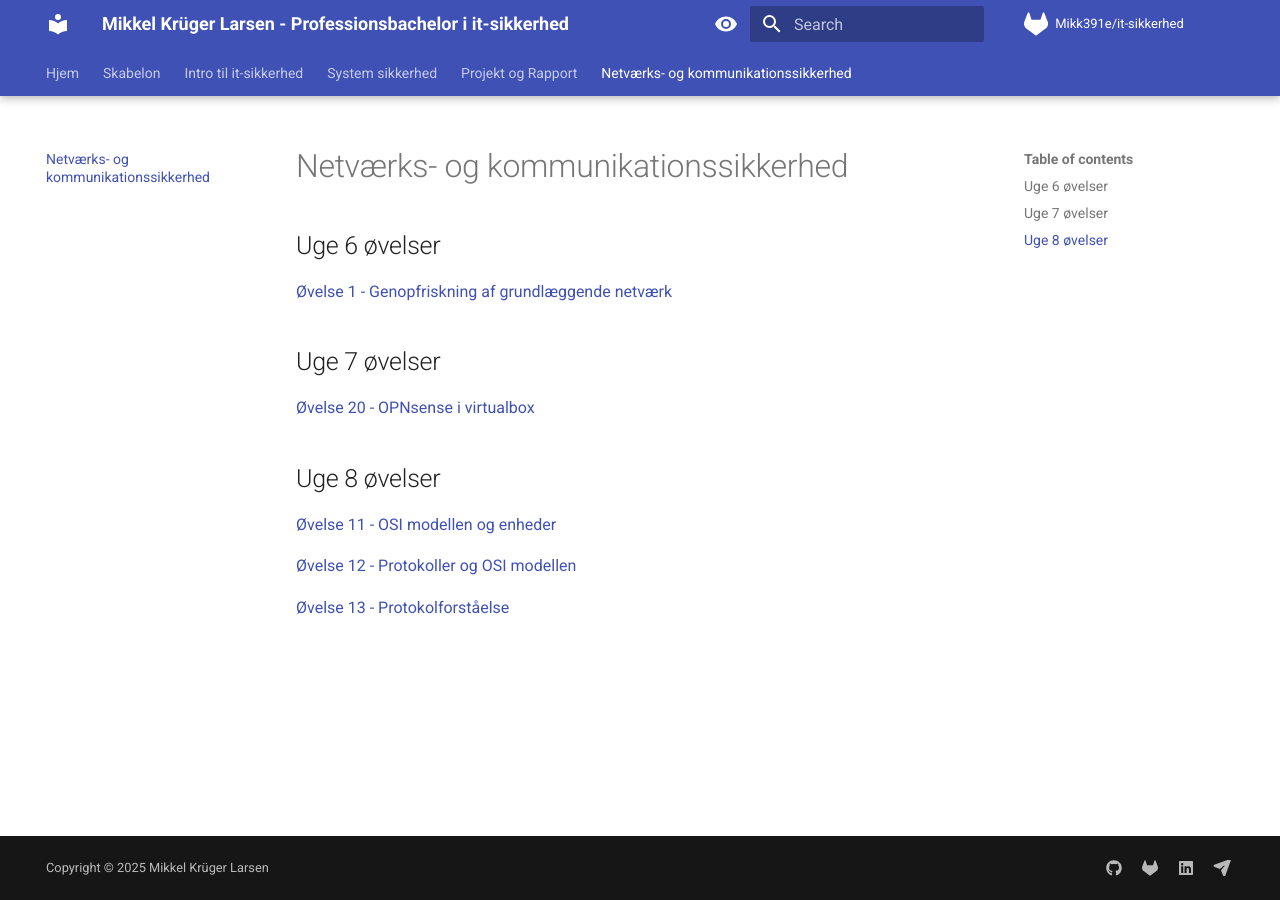
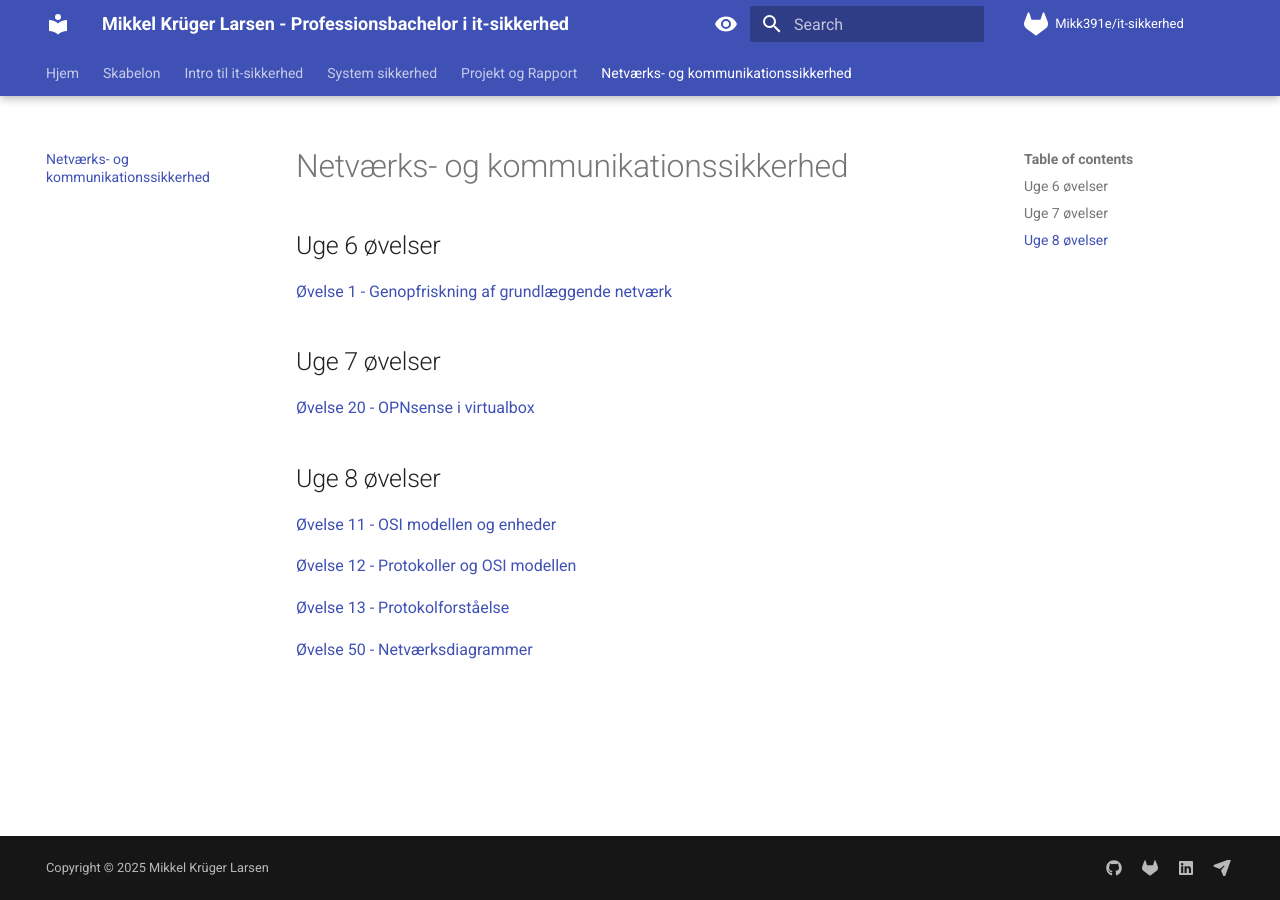
Before and after one commit to Mikk391e/it-sikkerhed, an MkDocs documentation site: the page built from my-project/pages/docs/NetværksSikkerhed.md, in a window 1280 px wide. Built offline with MkDocs 1.6.1 and Material for MkDocs 9.7.7, drawn with Linux system fonts in a browser that asks for light colours; comment, search, counter and statistics services are not loaded.

Commit message:
Tried to renamge week 8 folder and readded navigation

```diff
--- a/my-project/pages/docs/NetværksSikkerhed.md
+++ b/my-project/pages/docs/NetværksSikkerhed.md
@@ -10,8 +10,10 @@
 
 ## Uge 8 øvelser
 
-[Øvelse 11 - OSI modellen og enheder](Exercises/Netsec/Uge%208/Øvelse11.md)
+[Øvelse 11 - OSI modellen og enheder](Exercises/Netsec/Uge8/Øvelse11.md)
 
-[Øvelse 12 - Protokoller og OSI modellen](Exercises/Netsec/Uge%208/Øvelse12.md)
+[Øvelse 12 - Protokoller og OSI modellen](Exercises/Netsec/Uge8/Øvelse12.md)
 
-[Øvelse 13 - Protokolforståelse](Exercises/Netsec/Uge%208/Øvelse13.md)
+[Øvelse 13 - Protokolforståelse](Exercises/Netsec/Uge8/Øvelse13.md)
+
+[Øvelse 50 - Netværksdiagrammer](Exercises/Netsec/Uge8/Øvelse50.md)
```
Also changed, not shown: my-project/pages/docs/Exercises/Netsec/Uge8/Øvelse11.md (renamed from my-project/pages/docs/Exercises/Netsec/Uge 8/Øvelse11.md), my-project/pages/docs/Exercises/Netsec/Uge8/Øvelse12.md (renamed from my-project/pages/docs/Exercises/Netsec/Uge 8/Øvelse12.md), my-project/pages/docs/Exercises/Netsec/Uge8/Øvelse13.md (renamed from my-project/pages/docs/Exercises/Netsec/Uge 8/Øvelse13.md), my-project/pages/docs/Exercises/Netsec/Uge8/Øvelse23.md (renamed from my-project/pages/docs/Exercises/Netsec/Uge 8/Øvelse23.md), my-project/pages/docs/Exercises/Netsec/Uge8/Øvelse50.md (renamed from my-project/pages/docs/Exercises/Netsec/Uge 8/Øvelse50.md), 2 other files.
